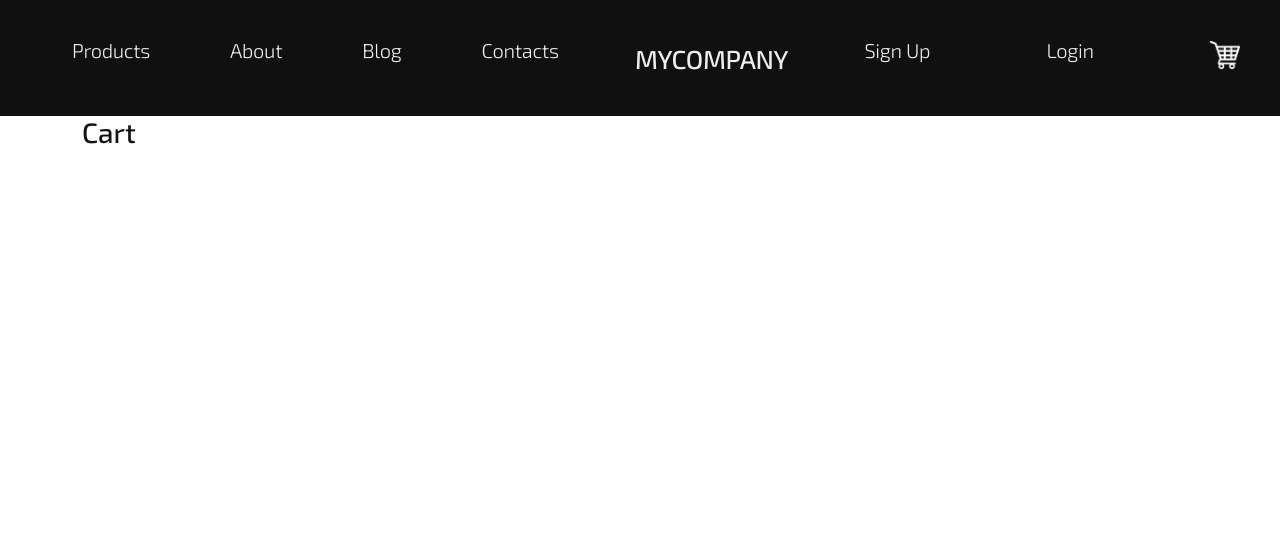
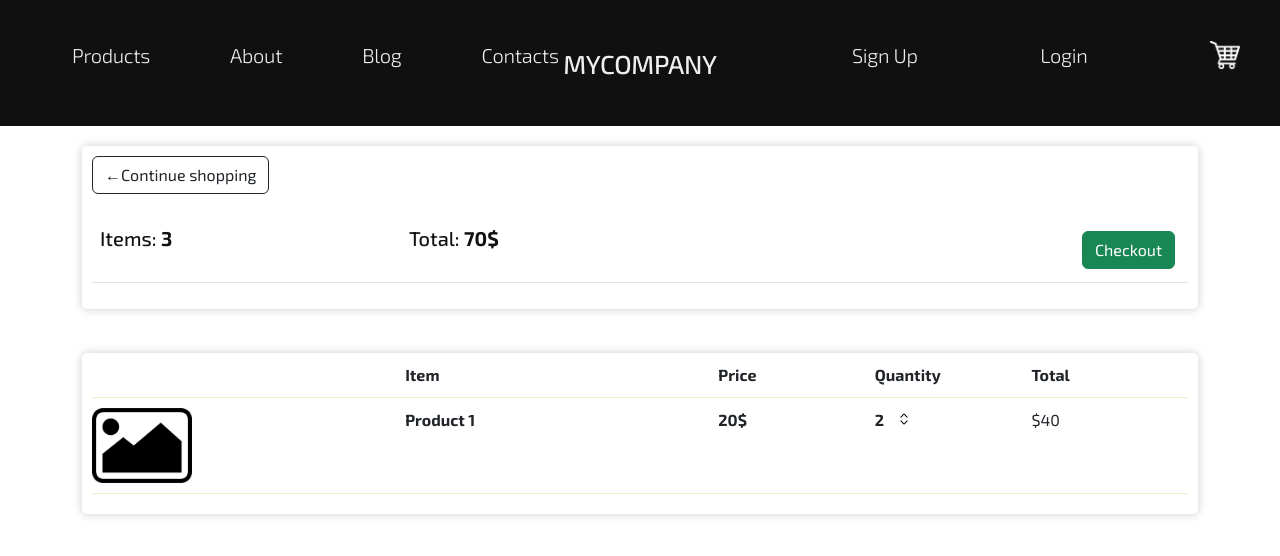
Before and after one commit to marbleyung/ecom, a Django app: page /cart/ in a window 1280 px wide. Shown: the top 556 px of the page. Run offline with Django 4.2, Linux system fonts and the light colour scheme; lists and menus that the app fills with data are empty.

Commit message:
second commit

```diff
--- a/cafe/static/css/styles.css
+++ b/cafe/static/css/styles.css
@@ -5,7 +5,6 @@
 
 body{
     font-family: 'Exo 2', sans-serif;
-    color: #EEEEEE;
 }
 
 .header{
@@ -15,6 +14,7 @@ body{
     background-color: #101010;
 }
 .menu{
+    color: #eee;
     display: flex;
     justify-content: space-between;
 }
@@ -23,6 +23,7 @@ body{
     justify-content: space-between;
     align-items: center;
     list-style-type: none;
+    width: 500px;
 }
 .menu__link{
     text-decoration: none;
@@ -86,3 +87,27 @@ body{
 h1, h2, h3, h4, h5, h6{
     color: #111111;
     }
+
+.cart-row{
+    display: flex;
+    align-items: flex-stretch;
+    padding-bottom: 10px;
+    margin-bottom: 10px;
+    border-bottom: 1px solid #eceece
+}
+
+.row-image{
+    width: 100px;
+    }
+
+.quantity{
+    display: inline-block;
+    font-weight: 700;
+    padding-right: 10px;
+}
+
+.chg-quantity{
+    width: 12px;
+    cursor: pointer;
+    display: block;
+}
--- a/cafe/templates/cafe/base.html
+++ b/cafe/templates/cafe/base.html
@@ -24,9 +24,11 @@
                 <li class="menu__li"><a class="menu__link" href="{% url 'contacts' %}">Contacts</a></li>
             </ul>
             <a class="menu__logo" href="{% url 'home' %}">MYCOMPANY</a>
+            <ul class="menu__ul">
             <li class="menu__li"><a class="menu__link" href="#">Sign Up</a></li>
             <li class="menu__li"><a class="menu__link" href="#">Login</a></li>
             <li class="menu__li"><a class="menu__link" href="{% url 'cart' %}"><img id='cart-icon' src="{% static 'images/cart.png' %}"></a></li>
+            </ul>
         </nav>
     </header>
    <div class="container">
--- a/cafe/templates/cafe/cart.html
+++ b/cafe/templates/cafe/cart.html
@@ -1,5 +1,47 @@
 {% extends 'cafe/base.html' %}
 {% load static %}
 {% block content %}
-<h3>Cart</h3>
+    <div class="row">
+        <div class="col-lg-12">
+            <div class="box-element">
+                <a class="btn btn-outline-dark" href="{% url 'products' %}">←Continue shopping</a>
+                <br>
+                <br>
+                <table class="table">
+                    <tr>
+                        <th><h5>Items: <strong>3</strong></h5></th>
+                        <th><h5>Total: <strong>70$</strong></h5></th>
+                        <th><a style="float:right; margin:5px" class="btn btn-success" href="{% url 'checkout' %}">
+                            Checkout
+                        </a></th>
+                    </tr>
+                </table>
+            </div>
+            <br>
+
+            <div class="box-element">
+                <div class="cart-row">
+                    <div style="flex:2"></div>
+                    <div style="flex:2"><strong>Item</strong></div>
+                    <div style="flex:1"><strong>Price</strong></div>
+                    <div style="flex:1"><strong>Quantity</strong></div>
+                    <div style="flex:1"><strong>Total</strong></div>
+                </div>
+                <div class="cart-row">
+                    <div style="flex:2"><img class="row-image" src="{% static 'images/placeholder.png' %}"></div>
+                    <div style="flex:2"><strong>Product 1</strong></div>
+                    <div style="flex:1"><strong>20$</strong></div>
+                    <div style="flex:1">
+                        <p class="quantity">2</p>
+                        <div class="quantity">
+                            <img class="chg-quantity" src="{% static 'images/arrow-up.png' %}">
+
+                            <img class="chg-quantity" src="{% static 'images/arrow-down.png' %}">
+                        </div>
+                    </div>
+                    <div style="flex:1">$40</div>
+                </div>
+            </div>
+        </div>
+    </div>
 {% endblock %}
```
Also changed, not shown: cafe/templates/cafe/checkout.html (+12 -1 lines), cafe/static/images/arrow-down.png (added), cafe/static/images/arrow-up.png (added).
